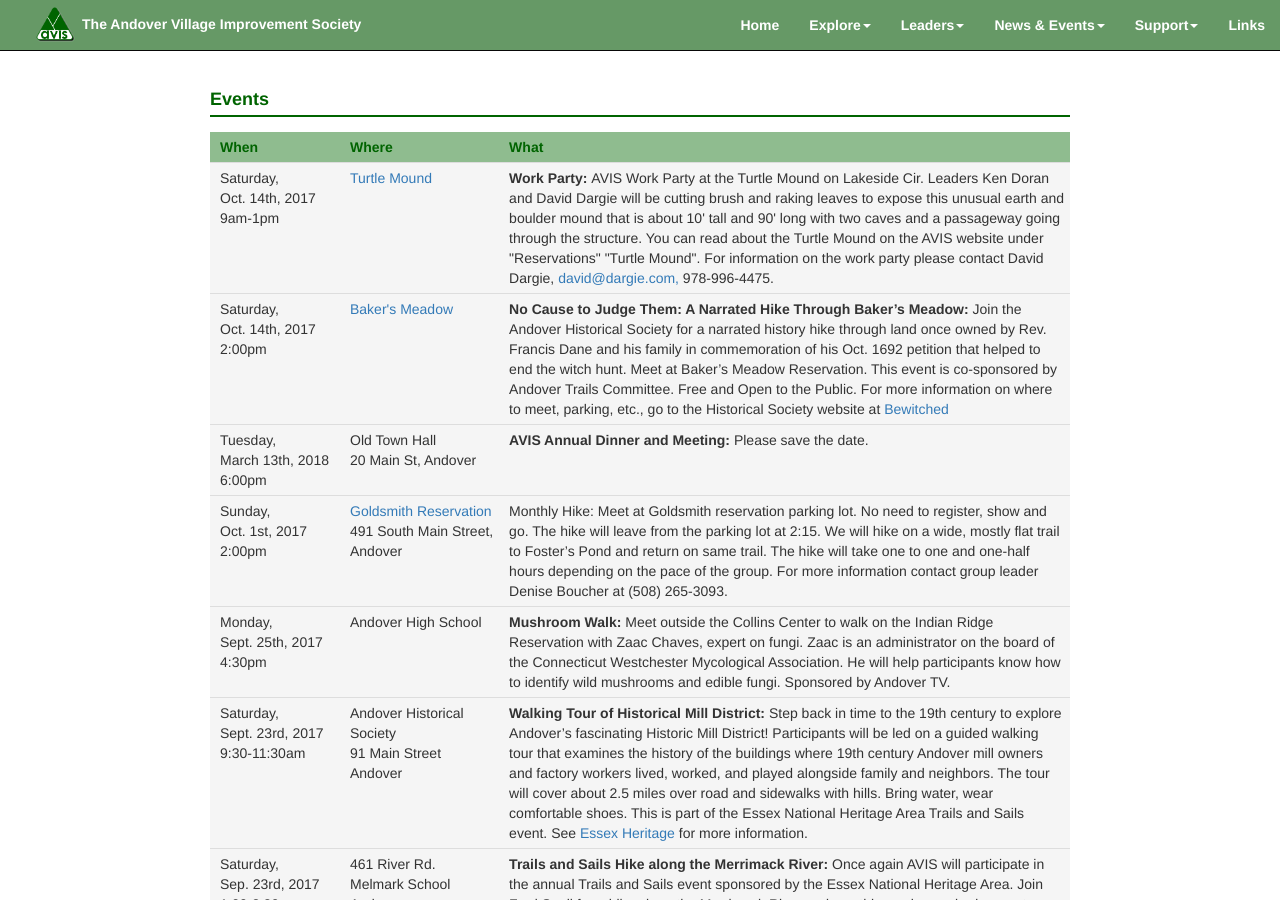
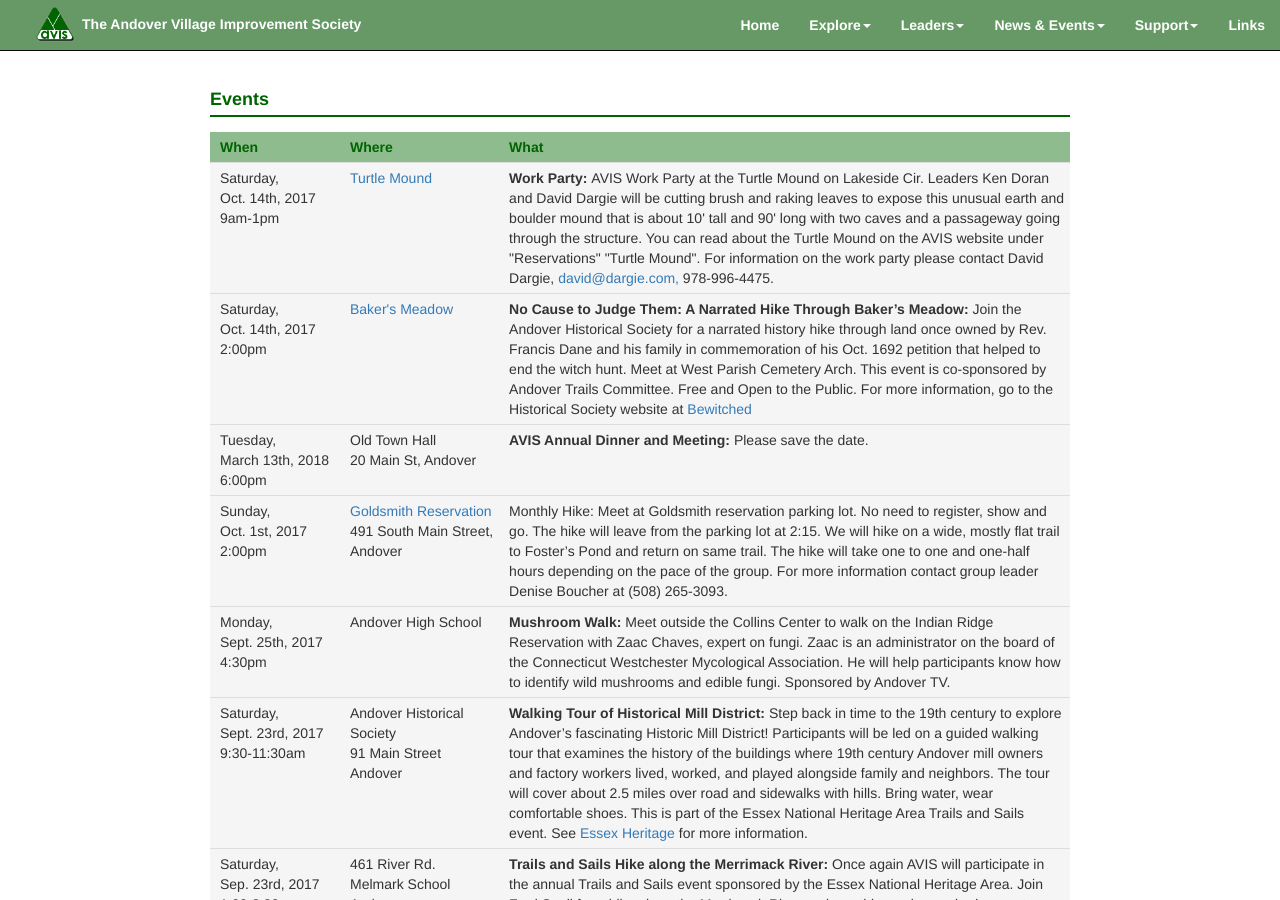
Before and after one commit to avisandover/avis-website, a Jekyll site: the page built from events.html, in a window 1280 px wide and 900 px high. Built offline with Jekyll 4.4.1, drawn with Linux system fonts in a browser that asks for light colours.

Commit message:
Changed meetinh place for Oct. 14th hike to West Parish Cemetery Arch. - RAF

```diff
--- a/events.html
+++ b/events.html
@@ -36,7 +36,7 @@
 						<td>
 						<a href="bakers.html" target="_blank">Baker's Meadow</a>
 						</td>
-						<td><strong>No Cause to Judge Them: A Narrated Hike Through Baker’s Meadow:  </strong>Join the Andover Historical Society for a narrated history hike through land once owned by Rev. Francis Dane and his family in commemoration of his Oct. 1692 petition that helped to end the witch hunt. Meet at Baker’s Meadow Reservation. This event is co-sponsored by Andover Trails Committee. Free and Open to the Public. For more information on where to meet, parking, etc., go to the Historical Society website at <a href="http://www.andoverhistorical.org/bewitched-in-andover/" target="_blank">Bewitched</a>
+						<td><strong>No Cause to Judge Them: A Narrated Hike Through Baker’s Meadow:  </strong>Join the Andover Historical Society for a narrated history hike through land once owned by Rev. Francis Dane and his family in commemoration of his Oct. 1692 petition that helped to end the witch hunt. Meet at West Parish Cemetery Arch. This event is co-sponsored by Andover Trails Committee. Free and Open to the Public. For more information, go to the Historical Society website at <a href="http://www.andoverhistorical.org/bewitched-in-andover/" target="_blank">Bewitched</a>
 						</td>
 					</tr>
 					<tr>
```
